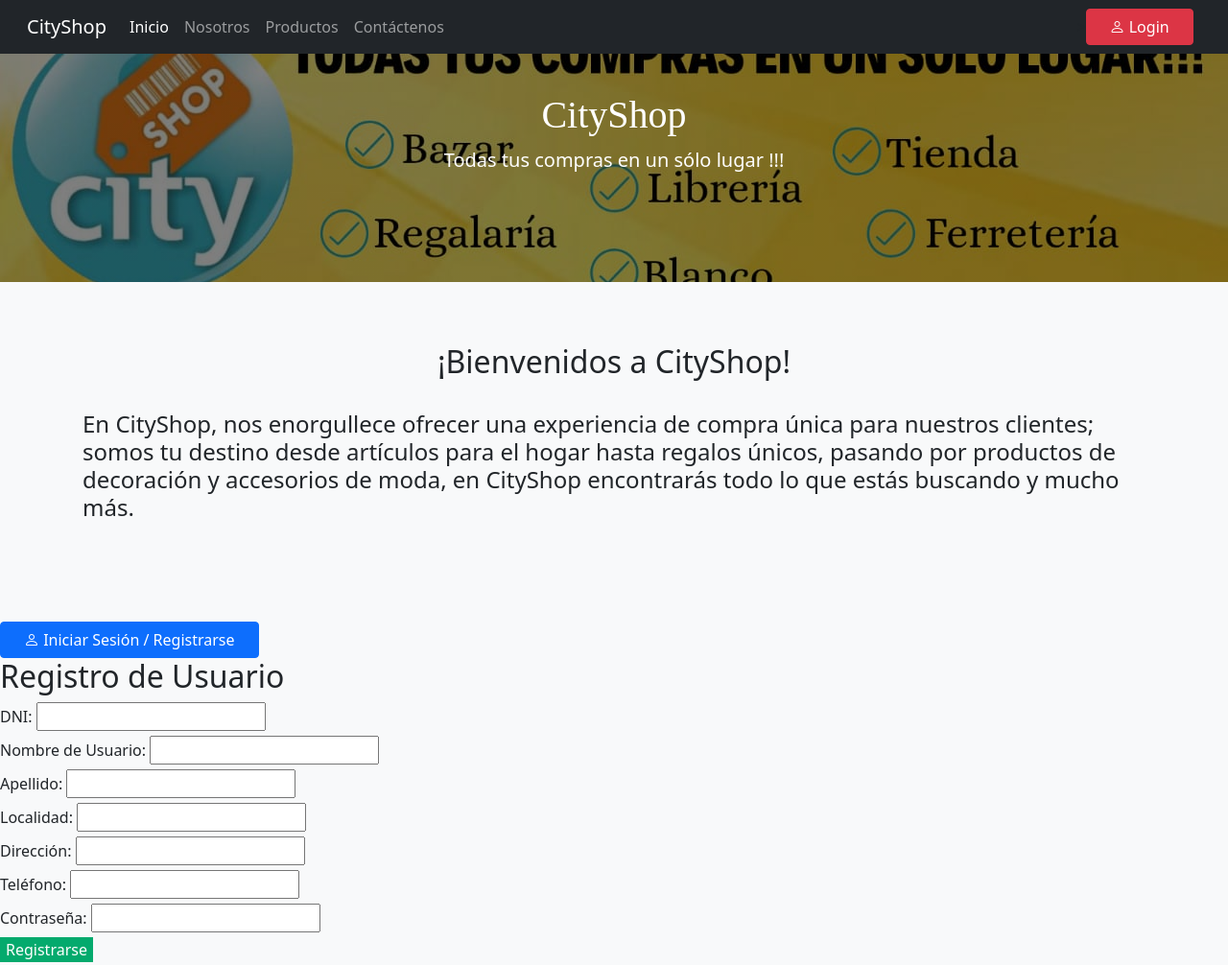
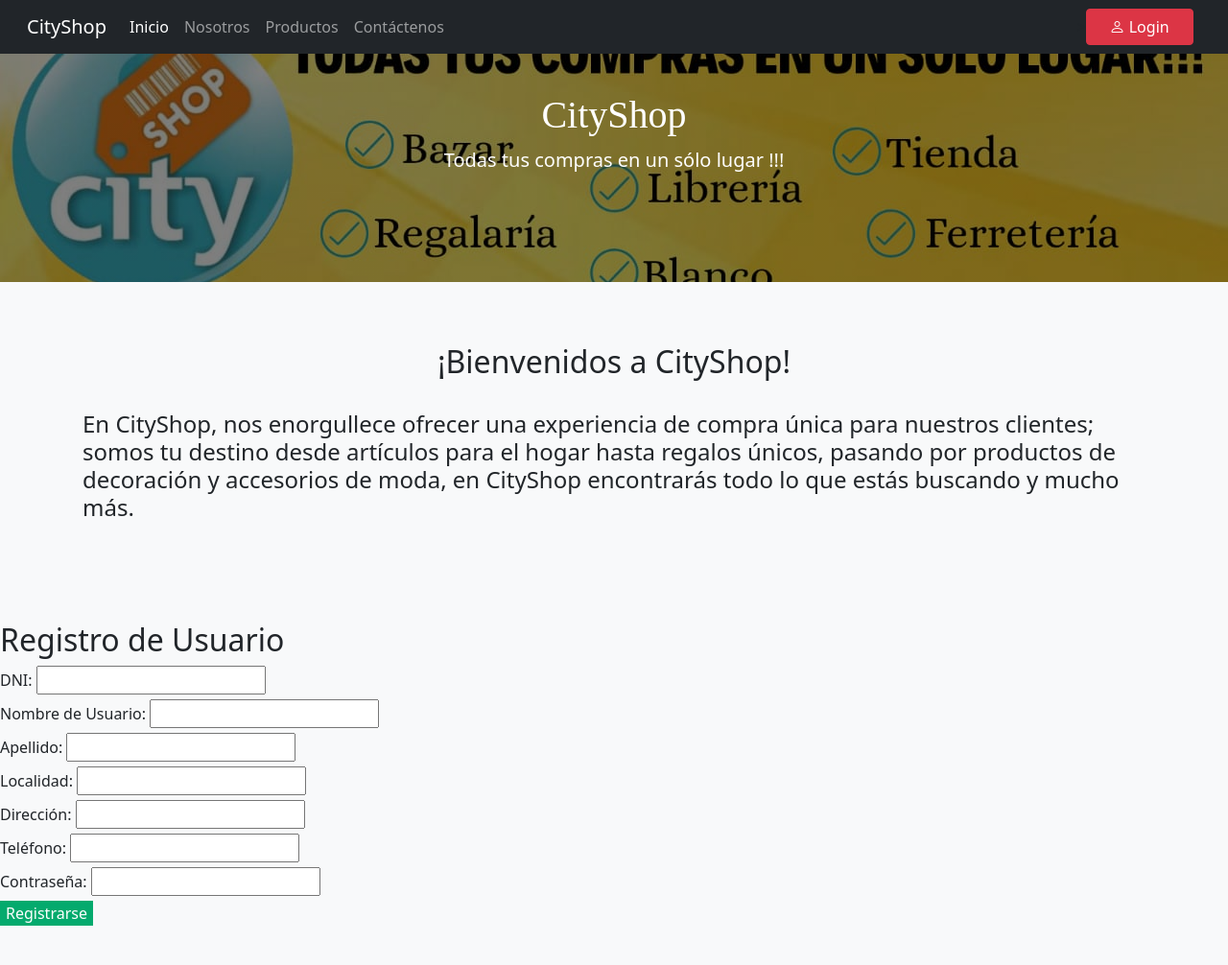
Before and after one commit to ranitadelamatrix/tomate, a plain HTML site: page login_nuevo.html in a window 1280 px wide. Shown: the top 1006 px of the page at 96% size. Drawn offline with nearby package versions, Linux system fonts and the light colour scheme; a small style sheet from the web is missing; a web font is replaced by a local one.

Commit message:
Update login_nuevo.html

```diff
--- a/login_nuevo.html
+++ b/login_nuevo.html
@@ -151,13 +151,7 @@
 
 
  <!--FORMULARIO-->
-<form class="d-flex" id="formulario-princippal" text-align="center" method="post">
-    <button class="btn btn-primary px-4" type="button" onclick="document.getElementById('id01').style.display='block'">
-        <i class="bi bi-person"></i> Iniciar Sesión / Registrarse
-    </button>
-    &nbsp;&nbsp;
 
-</form>
 
 <!-- Modal Registrarse -->
 <body>
```
